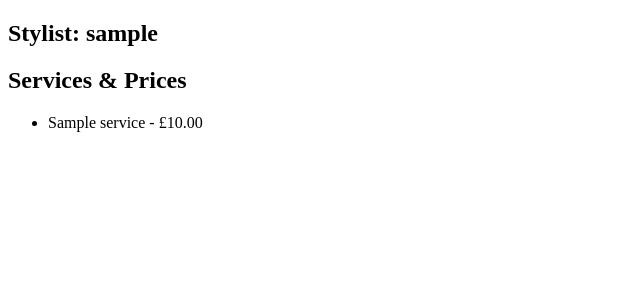
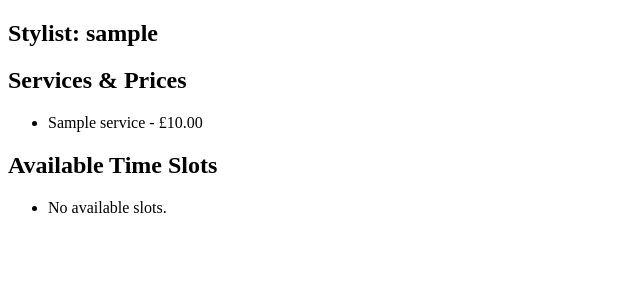
Before and after one commit to jaydendavis746-debug/django-crud-app-salon-project, a Django app: page /stylist/1/ in a window 1280 px wide. Shown: the part 78-378 px from the top of the page, without its empty margins (0-640 px from the left). Run offline with Django 5.2, Linux system fonts and the light colour scheme; tables that the repository leaves empty hold one stand-in row (values such as "Sample post").

Commit message:
Stylist time slots

```diff
--- a/main_app/templates/stylists/stylist_detail.html
+++ b/main_app/templates/stylists/stylist_detail.html
@@ -20,6 +20,23 @@
         </ul>
     </section>
 
+    <section class="stylist-availabilities">
+        <h2>Available Time Slots</h2>
+
+        <ul>
+        {% for slot in availabilities %}
+            <li>
+            {{ slot.date }} at {{ slot.time }}
+            <!-- Booking button will go here next -->
+            </li>
+        {% empty %}
+            <li>No available slots.</li>
+        {% endfor %}
+        </ul>
+
+
+    </section>
+
 </main>
 
 {% endblock %}
--- a/main_app/views.py
+++ b/main_app/views.py
@@ -2,7 +2,7 @@
 from django.shortcuts import render
 from django.http import HttpResponse
 
-from .models import Service, StylistService
+from .models import Service, StylistService, Availability
 from django.contrib.auth.models import User
 
 from django.views.generic import ListView, DetailView
@@ -52,4 +52,8 @@ class StylistDetail(DetailView):
             StylistService.objects.filter(stylist=self.object).select_related('service')
         )
 
+        context['availabilities'] = (
+            Availability.objects.filter(stylist=self.object, is_booked=False).order_by('date', 'time')
+        )
+
         return context
```
